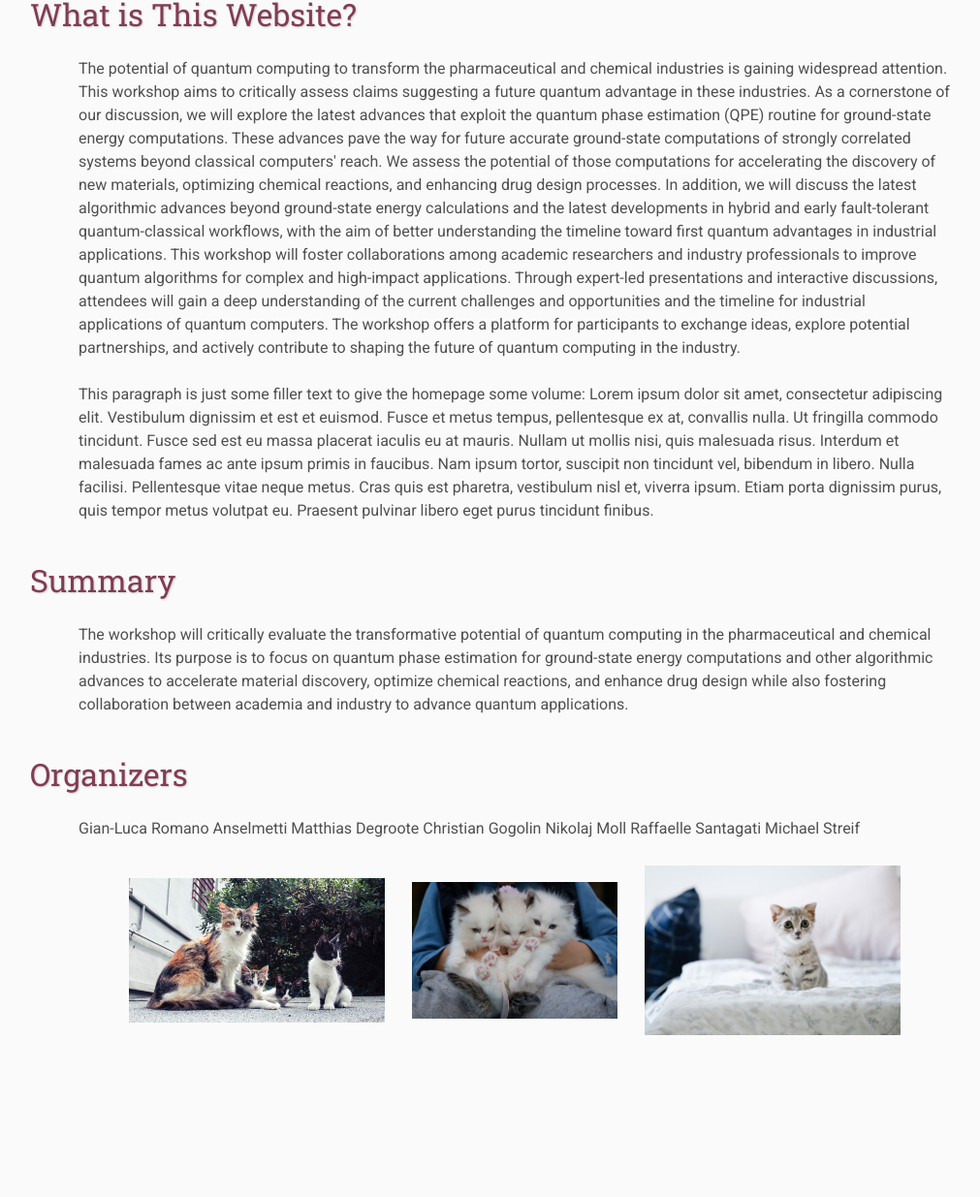
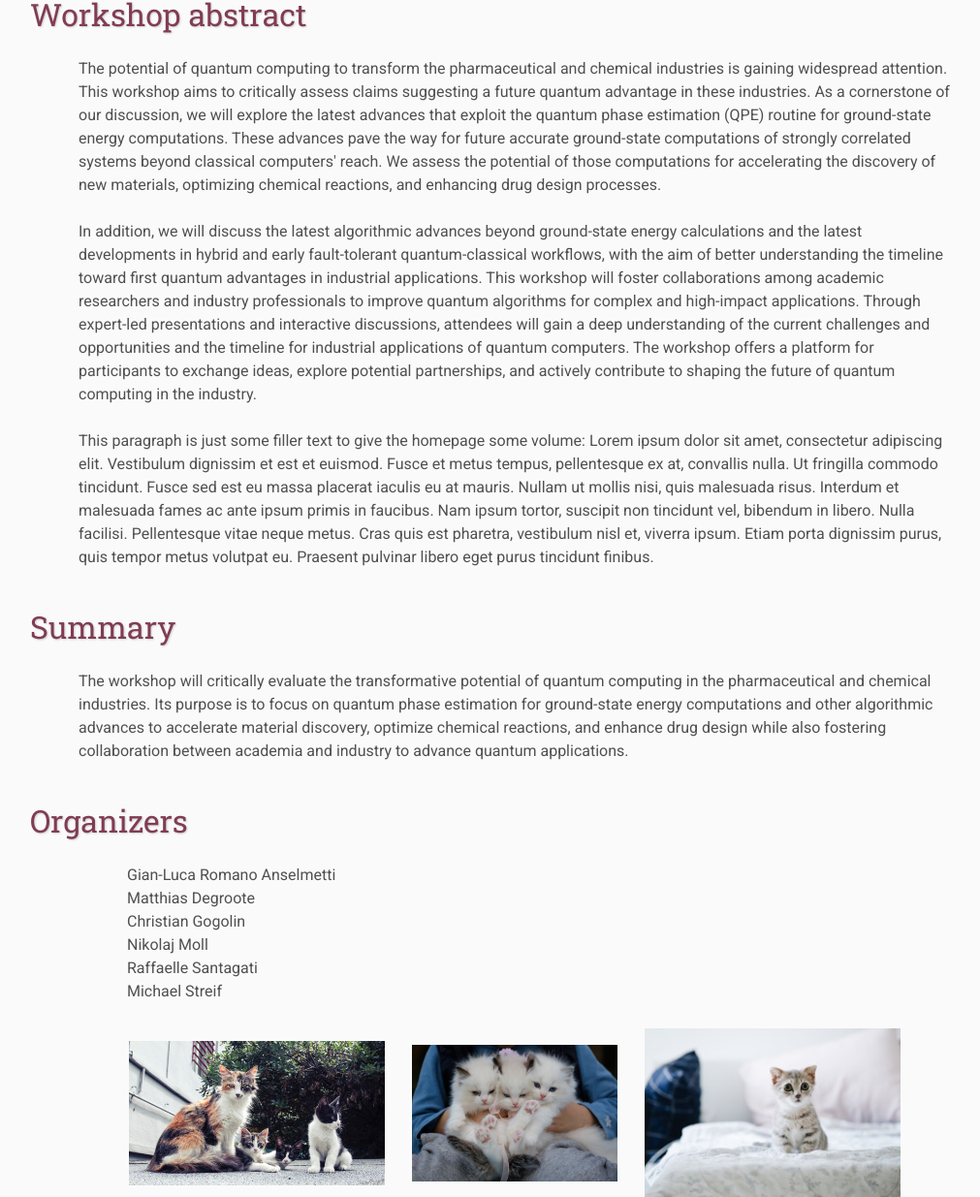
Before and after one commit to gianans/ieee_workshop_2025, a plain HTML site: page index.html in a window 1280 px wide. Shown: the part 551-1786 px from the top of the page at 97% size, without its empty margins (109-1120 px from the left). Drawn offline with Linux system fonts and the light colour scheme.

Commit message:
Update index.html

```diff
--- a/index.html
+++ b/index.html
@@ -44,16 +44,15 @@
         </tr>
     </table>
 
-    <h2>What is This Website?</h2>
-    <p>
-
-    </p>
+    <h2>Workshop abstract</h2>
     <p>
         The potential of quantum computing to transform the pharmaceutical and chemical industries is gaining widespread attention.
         This workshop aims to critically assess claims suggesting a future quantum advantage in these industries.
         As a cornerstone of our discussion, we will explore the latest advances that exploit the quantum phase estimation (QPE) routine for ground-state energy computations.
         These advances pave the way for future accurate ground-state computations of strongly correlated systems beyond classical computers' reach.
         We assess the potential of those computations for accelerating the discovery of new materials, optimizing chemical reactions, and enhancing drug design processes.
+    </p>
+    <p>
         In addition, we will discuss the latest algorithmic advances beyond ground-state energy calculations and the latest developments in hybrid and early fault-tolerant quantum-classical workflows, with the aim of better understanding the timeline toward first quantum advantages in industrial applications.
         This workshop will foster collaborations among academic researchers and industry professionals to improve quantum algorithms for complex and high-impact applications.
         Through expert-led presentations and interactive discussions, attendees will gain a deep understanding of the current challenges and opportunities and the timeline for industrial applications of quantum computers.
@@ -69,14 +68,14 @@
         Its purpose is to focus on quantum phase estimation for ground-state energy computations and other algorithmic advances to accelerate material discovery, optimize chemical reactions, and enhance drug design while also fostering collaboration between academia and industry to advance quantum applications.
     </p>
     <h2>Organizers</h2>
-    <p>
-        Gian-Luca Romano Anselmetti
-        Matthias Degroote
-        Christian Gogolin
-        Nikolaj Moll
-        Raffaelle Santagati
-        Michael Streif
-    </p>
+    <ul>
+        <li>Gian-Luca Romano Anselmetti</li>
+        <li>Matthias Degroote</li>
+        <li>Christian Gogolin</li>
+        <li>Nikolaj Moll</li>
+        <li>Raffaelle Santagati</li>
+        <li>Michael Streif</li>
+    </ul>
     <table class="sponsors">
         <tr>
             <td class="sponsor">
```
